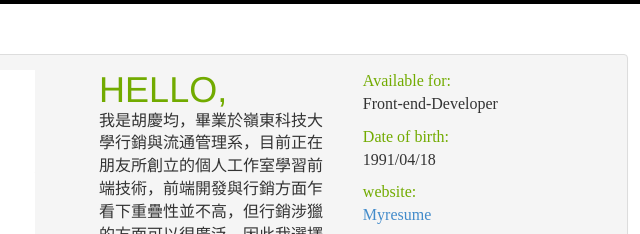
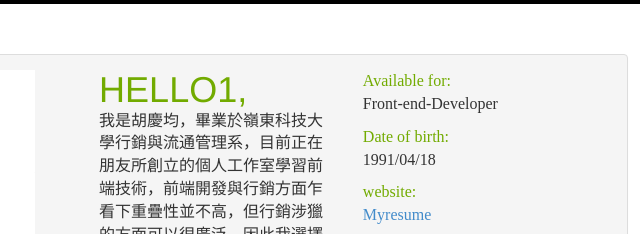
Before and after one commit to jonas0418/jonas-resume, a plain HTML site: page index.html in a window 1280 px wide. Shown: the part 123-357 px from the top of the page, 424-1064 px from the left. Drawn offline with nearby package versions, Linux system fonts and the light colour scheme.

Commit message:
Update index.html
.

```diff
--- a/index.html
+++ b/index.html
@@ -35,7 +35,7 @@
             </div>
             <div class="col-md-4">
               <div>
-              <h1 class="hello">HELLO,</h1>
+              <h1 class="hello">HELLO1,</h1>
               <!-- <h3 class="home-content-text">It's about me</h3> -->
               <!-- <p>我的名字是胡慶均，畢業於嶺東科技大學，已服役完畢，很高興有這機會到貴公司面試，此網頁是我使用<mark>Bootstrap</mark>所做出來的履歷網頁。</p> -->
               <p>我是胡慶均，畢業於嶺東科技大學行銷與流通管理系，目前正在朋友所創立的個人工作室學習前端技術，前端開發與行銷方面乍看下重疊性並不高，但行銷涉獵的方面可以很廣泛，因此我選擇前端技術這領域作為自己的專業技術，未來不論是創業、跨領域合作、轉換跑道都可以與行銷方面做結合。</p>
```
